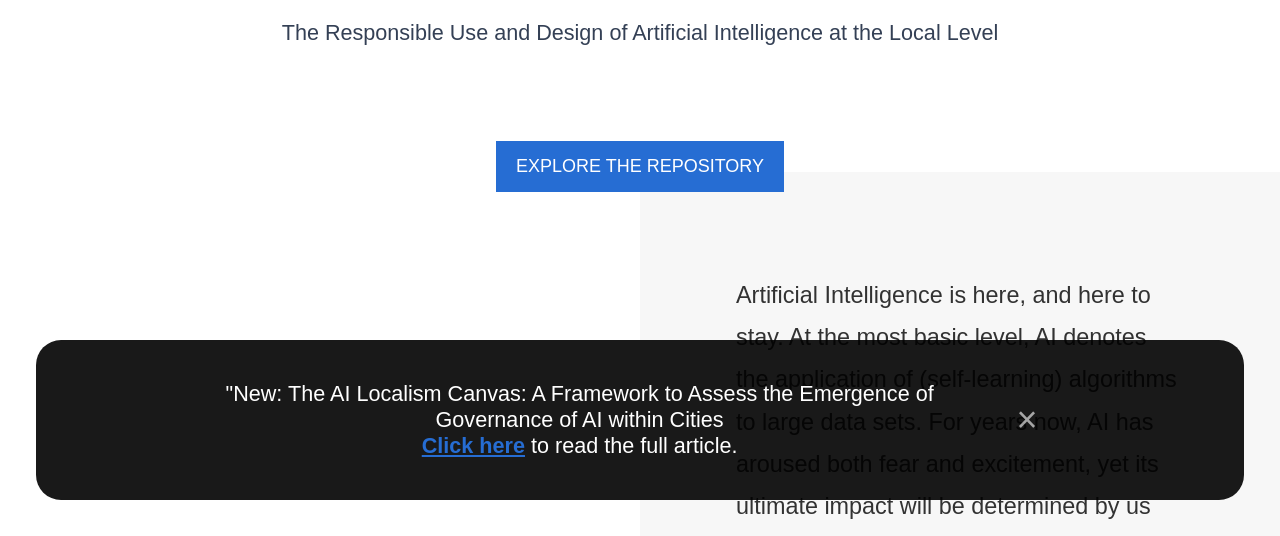
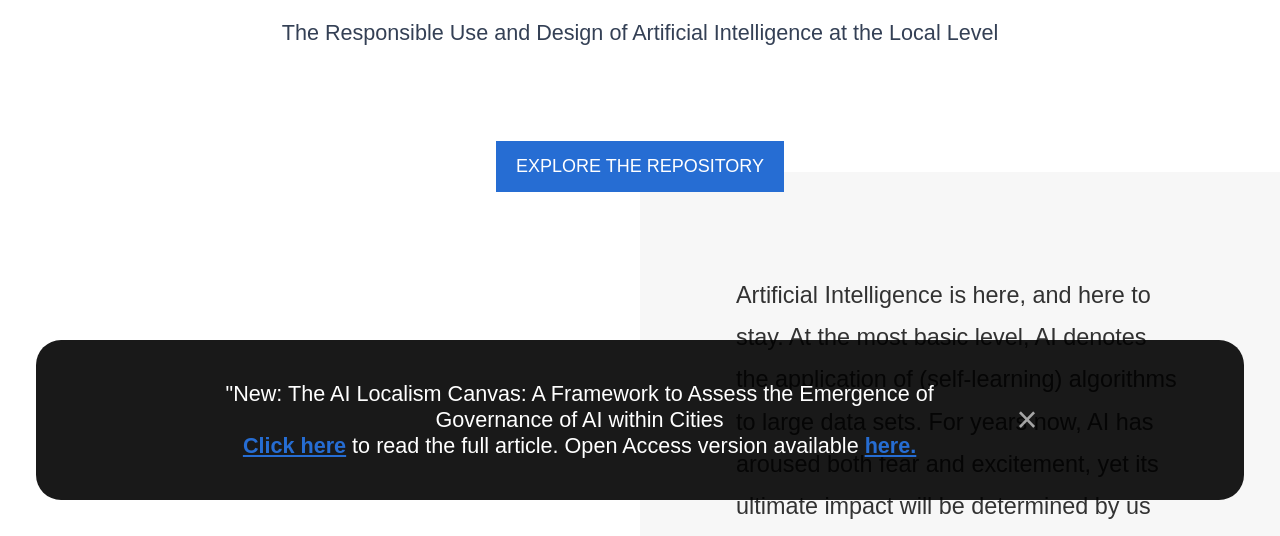
Before and after one commit to GovLab/ailocalism, a plain HTML site: page index.html in a window 1280 px wide. Shown: the part 264-800 px from the top of the page. Drawn offline with nearby package versions, Linux system fonts and the light colour scheme; a web font is replaced by a local one.

Commit message:
open-access-paper

```diff
--- a/index.html
+++ b/index.html
@@ -38,7 +38,9 @@
     <div class="alert-col text-body">
       <p class="text-alert"><span id="sub-text">"New: The AI Localism Canvas: A Framework to Assess the Emergence of Governance of AI within Cities<br><a
         href="https://elibrary.steiner-verlag.de/article/99.105010/izr202103008601"
-        id="text-link" target="_blank">Click here</a> to read the full article.</span></p>
+        id="text-link" target="_blank">Click here</a> to read the full article.</span>
+        Open Access version available <a id="text-link" target="_blank" href="https://papers.ssrn.com/sol3/papers.cfm?abstract_id=3946503">here.</a>
+      </p>
     </div>
     <div class="alert-col dismiss">
       <a href="#" class="close" data-dismiss="alert" aria-label="close">&times;</a>
```
